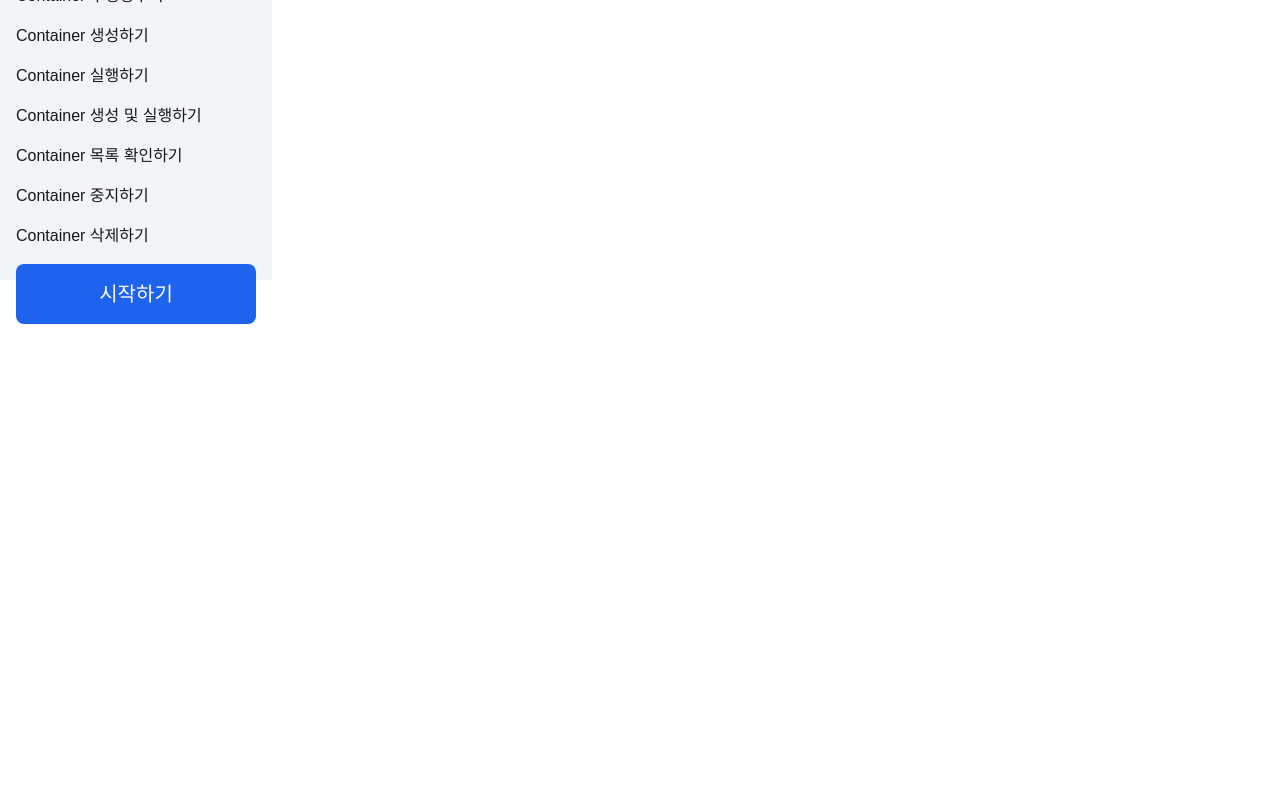
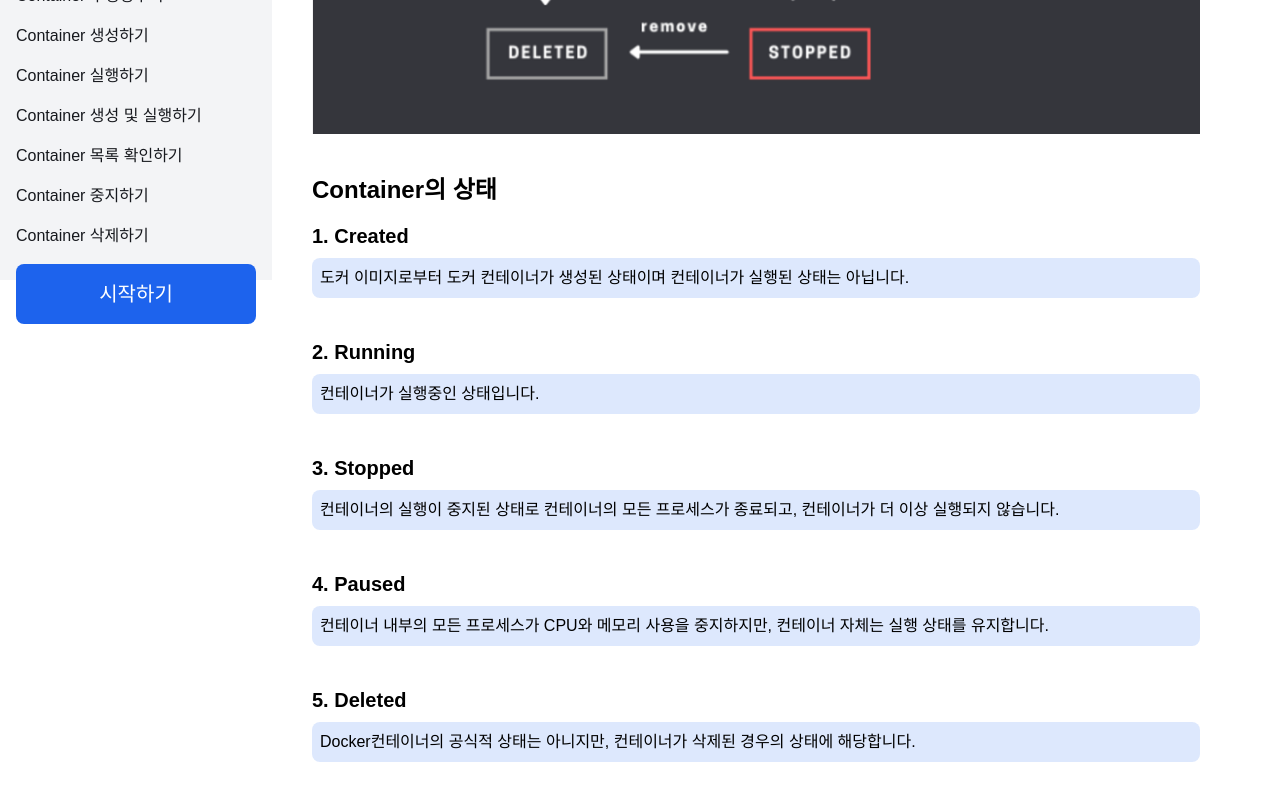
Before and after one commit to kimykstar/web34-LearnDocker, a React (Vite) app in the folder frontend/: page /what-is-container-lifecycle in a window 1280 px wide. Shown: the part 520-1320 px from the top of the page. Before the commit the page ends 800 px from the top, so only its background shows below. Built offline with nearby package versions, Linux system fonts and the light colour scheme; no server answers; a web font is replaced by a local one.

Commit message:
feat: docker lifecycle page구현
- image import하여 img태그를 통해 표시
- Container의 생명주기 페이지 구현

```diff
--- a/frontend/src/components/DockerContainerLifeCyclePage.tsx
+++ b/frontend/src/components/DockerContainerLifeCyclePage.tsx
@@ -1,8 +1,46 @@
+import lifeCylceImage from '../assets/containerLifeCycle.png';
+
 const DockerContainerLifeCyclePage = () => {
     return (
-        <>
-            <h1>Container생명주기에 대해서 알아볼까요?</h1>
-        </>
+        <div className='w-full'>
+            <h1 className='text-3xl font-bold'>Container생명주기에 대해서 알아볼까요?</h1>
+            <img src={lifeCylceImage} className='mt-4'></img>
+            <div className='mt-10'>
+                <h2 className='text-2xl font-bold'>Container의 상태</h2>
+                <h3 className='text-xl font-bold mt-4'>1. Created</h3>
+                <div className='bg-Moby-Blue mt-2 bg-opacity-15 rounded-lg p-2'>
+                    <p>
+                        도커 이미지로부터 도커 컨테이너가 생성된 상태이며 컨테이너가 실행된 상태는
+                        아닙니다.
+                    </p>
+                </div>
+                <h3 className='text-xl font-bold mt-10'>2. Running</h3>
+                <div className='bg-Moby-Blue mt-2 bg-opacity-15 rounded-lg p-2'>
+                    <p>컨테이너가 실행중인 상태입니다.</p>
+                </div>
+                <h3 className='text-xl font-bold mt-10'>3. Stopped</h3>
+                <div className='bg-Moby-Blue mt-2 bg-opacity-15 rounded-lg p-2'>
+                    <p>
+                        컨테이너의 실행이 중지된 상태로 컨테이너의 모든 프로세스가 종료되고,
+                        컨테이너가 더 이상 실행되지 않습니다.
+                    </p>
+                </div>
+                <h3 className='text-xl font-bold mt-10'>4. Paused</h3>
+                <div className='bg-Moby-Blue mt-2 bg-opacity-15 rounded-lg p-2'>
+                    <p>
+                        컨테이너 내부의 모든 프로세스가 CPU와 메모리 사용을 중지하지만, 컨테이너
+                        자체는 실행 상태를 유지합니다.
+                    </p>
+                </div>
+                <h3 className='text-xl font-bold mt-10'>5. Deleted</h3>
+                <div className='bg-Moby-Blue mt-2 bg-opacity-15 rounded-lg p-2'>
+                    <p>
+                        Docker컨테이너의 공식적 상태는 아니지만, 컨테이너가 삭제된 경우의 상태에
+                        해당합니다.
+                    </p>
+                </div>
+            </div>
+        </div>
     );
 };
 export default DockerContainerLifeCyclePage;
```
Also changed, not shown: frontend/src/assets/containerLifeCycle.png (added).
